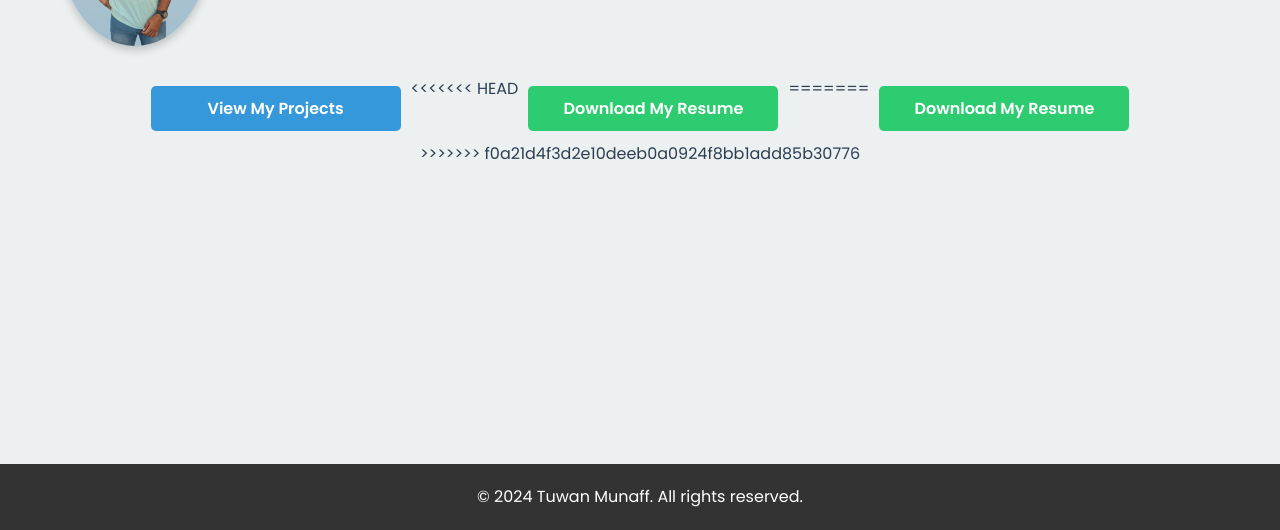
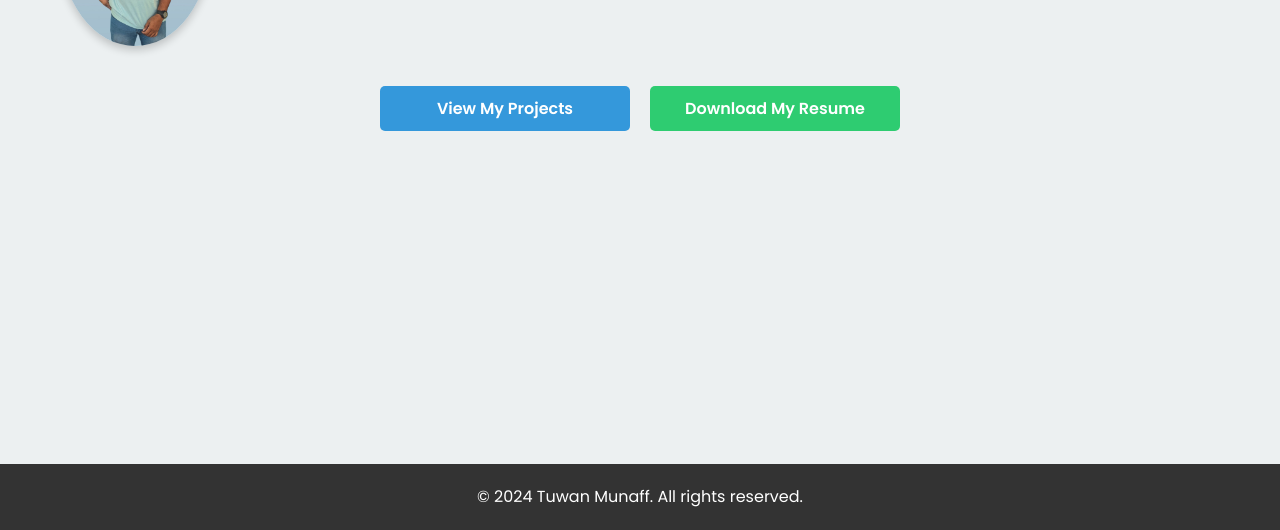
Before and after one commit to munaff-adahan/munaff-adahan.github.io, a plain HTML site: page index.html in a window 1280 px wide. Shown: the part 270-800 px from the top of the page. Drawn offline with Linux system fonts and the light colour scheme.

Commit message:
updated1

```diff
--- a/index.html
+++ b/index.html
@@ -55,11 +55,8 @@
             </div>
             <div class="buttons">
                 <a href="project.html" class="btn primary">View My Projects</a>
-<<<<<<< HEAD
-                <a href="" class="btn secondary">Download My Resume</a>
-=======
-                <a href="resume.html" class="btn secondary">Download My Resume</a>
->>>>>>> f0a21d4f3d2e10deeb0a0924f8bb1add85b30776
+                <a href="https://github.com/munaff-adahan/munaff-adahan.github.io/blob/main/pdf/Tuwan-Munaff.pdf"
+                    class="btn secondary">Download My Resume</a>
             </div>
         </section>
     </main>
```
